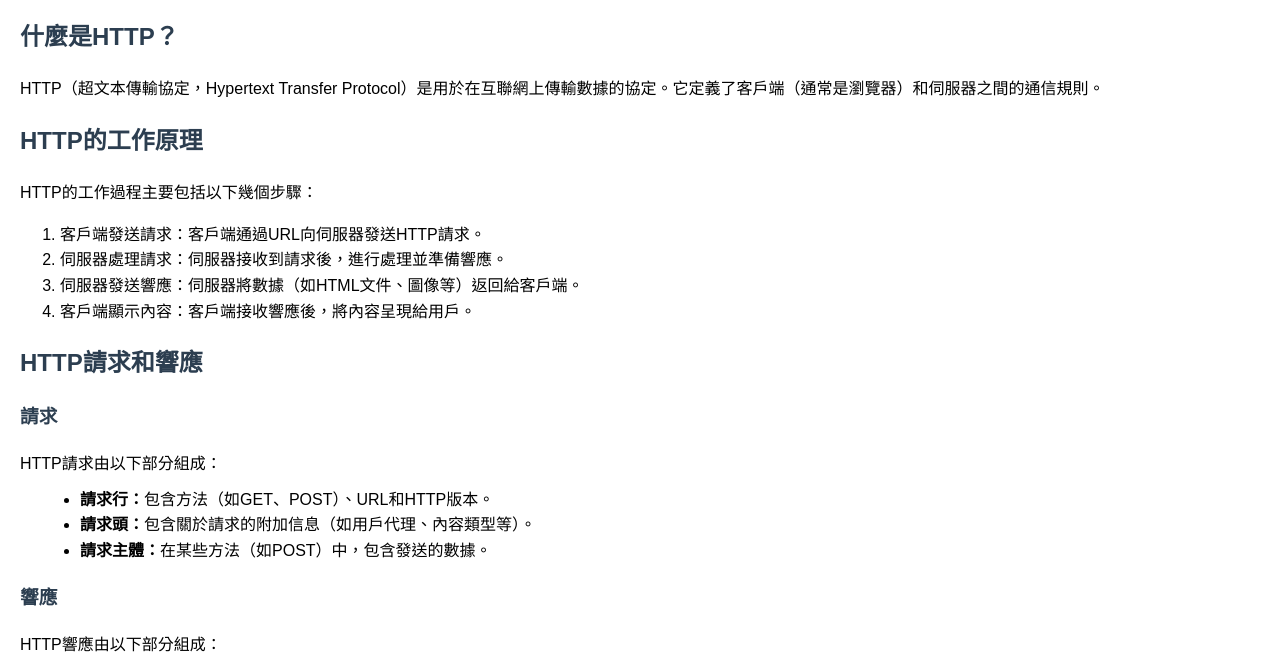
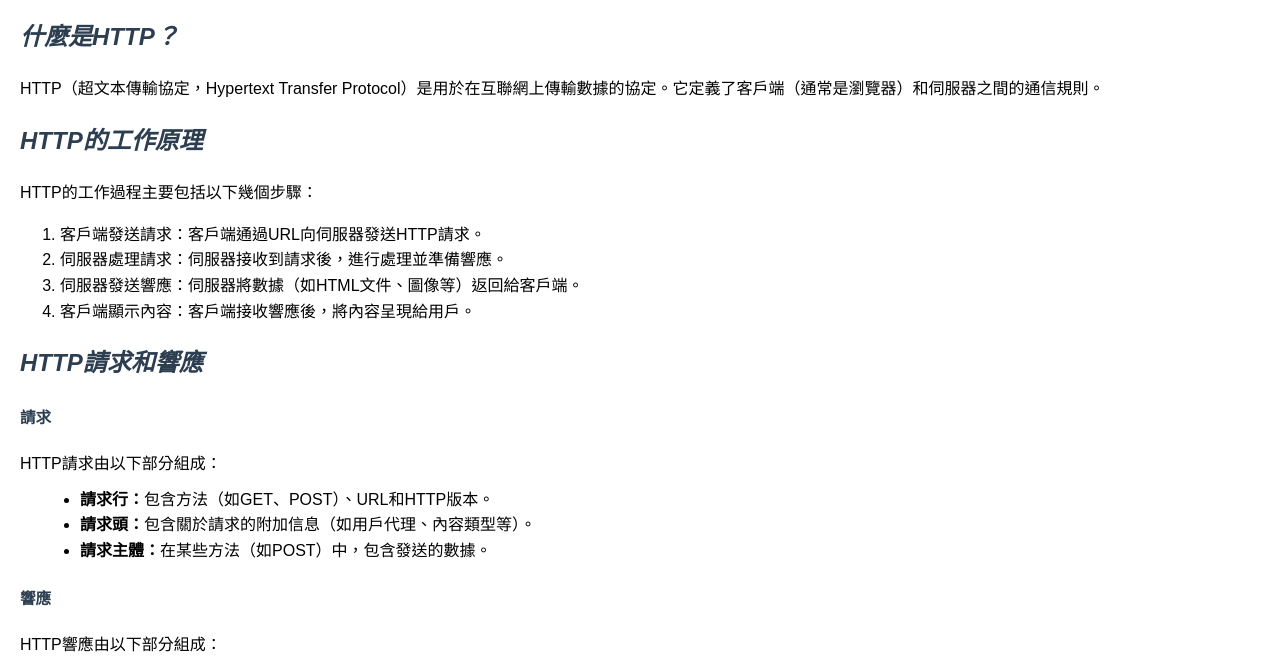
Before and after one commit to Kuorba/D1114181709, a plain HTML site: page index.html in a window 1280 px wide. Shown: the part 76-741 px from the top of the page. Drawn offline with Linux system fonts and the light colour scheme.

Commit message:
標籤測試#1

```diff
--- a/index.html
+++ b/index.html
@@ -3,7 +3,7 @@
 <head>
     <meta charset="UTF-8">
     <meta name="viewport" content="width=device-width, initial-scale=1.0">
-    <title>HTTP協定介紹</title>
+    <title><mark>HTTP協定介紹</mark></title>
     <style>
         body {
             font-family: Arial, sans-serif;
@@ -25,10 +25,10 @@
 
     <h1>HTTP協定介紹</h1>
 
-    <h2>什麼是HTTP？</h2>
+    <h2><em>什麼是HTTP？</em></h2>
     <p>HTTP（超文本傳輸協定，Hypertext Transfer Protocol）是用於在互聯網上傳輸數據的協定。它定義了客戶端（通常是瀏覽器）和伺服器之間的通信規則。</p>
 
-    <h2>HTTP的工作原理</h2>
+    <h2><em>HTTP的工作原理</em></h2>
     <p>HTTP的工作過程主要包括以下幾個步驟：</p>
     <ol>
         <li>客戶端發送請求：客戶端通過URL向伺服器發送HTTP請求。</li>
@@ -37,8 +37,8 @@
         <li>客戶端顯示內容：客戶端接收響應後，將內容呈現給用戶。</li>
     </ol>
 
-    <h2>HTTP請求和響應</h2>
-    <h3>請求</h3>
+    <h2><em>HTTP請求和響應</em></h2>
+    <h3><small>請求</small></h3>
     <p>HTTP請求由以下部分組成：</p>
     <ul>
         <li><strong>請求行：</strong>包含方法（如GET、POST）、URL和HTTP版本。</li>
@@ -46,7 +46,7 @@
         <li><strong>請求主體：</strong>在某些方法（如POST）中，包含發送的數據。</li>
     </ul>
 
-    <h3>響應</h3>
+    <h3><small>響應</small></h3>
     <p>HTTP響應由以下部分組成：</p>
     <ul>
         <li><strong>狀態行：</strong>包含HTTP版本、狀態碼和狀態消息。</li>
```
